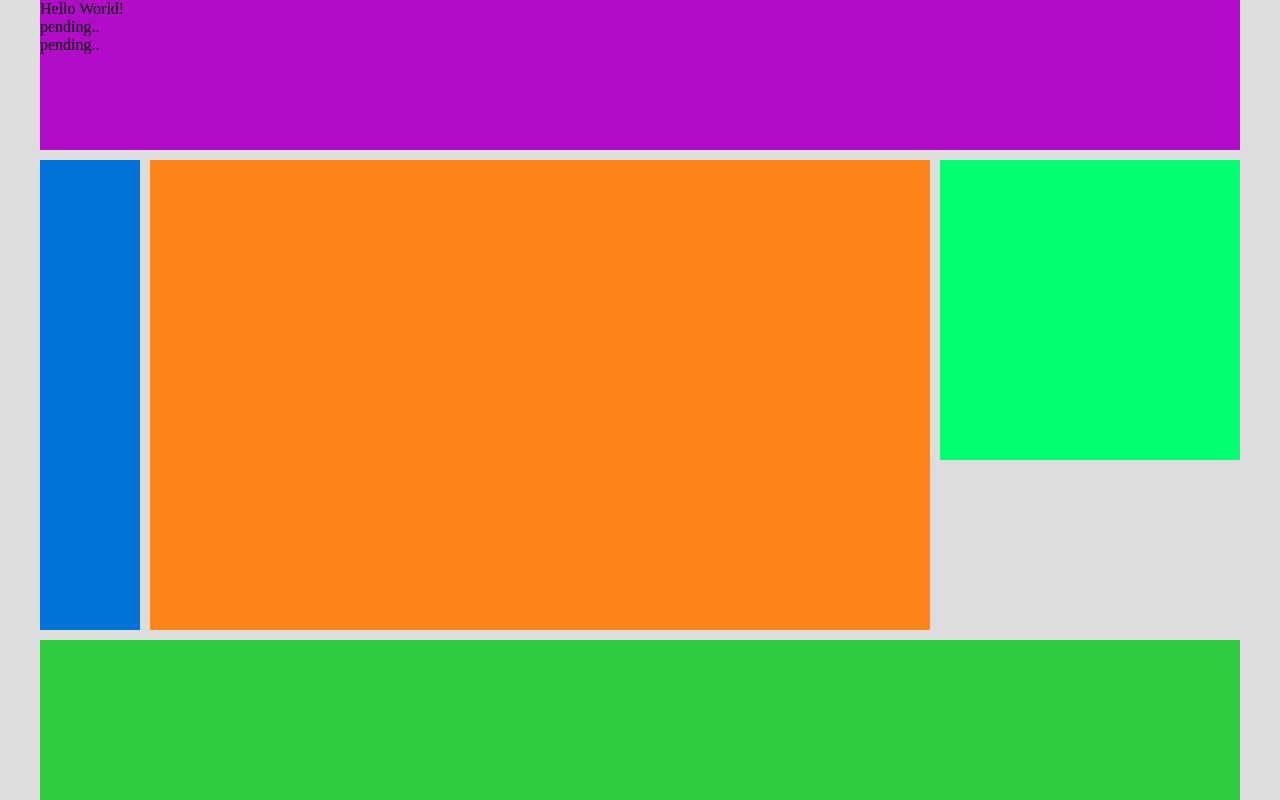
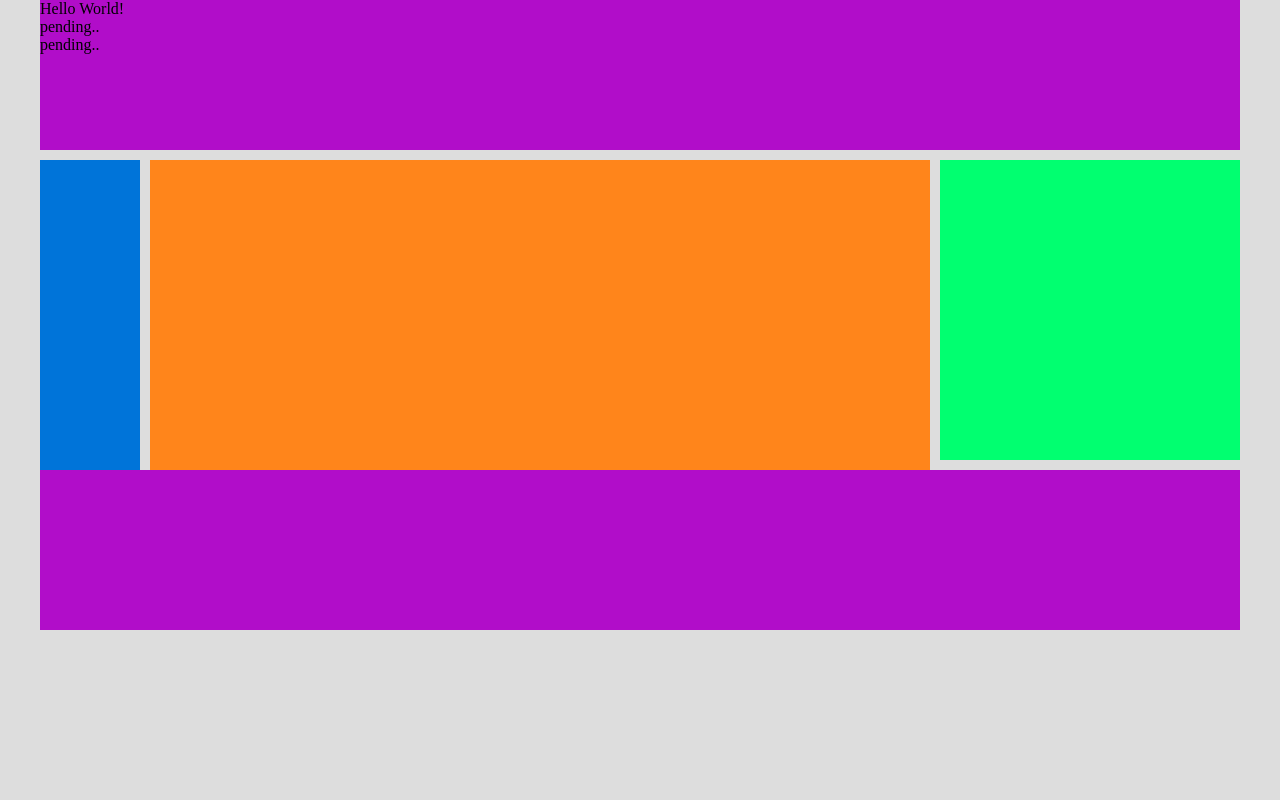
Before and after one commit to digplan/enigmatic.js, a website: page test.html in a window 1280 px wide. Drawn offline with Linux system fonts and the light colour scheme; no server answers.

Commit message:
Update test.html

```diff
--- a/test.html
+++ b/test.html
@@ -21,6 +21,6 @@
 
 <navright style='grid-column:3/4; grid-row:2/3' class='bg-lime'></navright>
 
-<footer style='grid-column:1/4; grid-row-start:4/5' class=bg-green></footer>
+<footer style='grid-column:1/4; grid-row:3/4' class=bg-purple></footer>
 
 </body>
```
